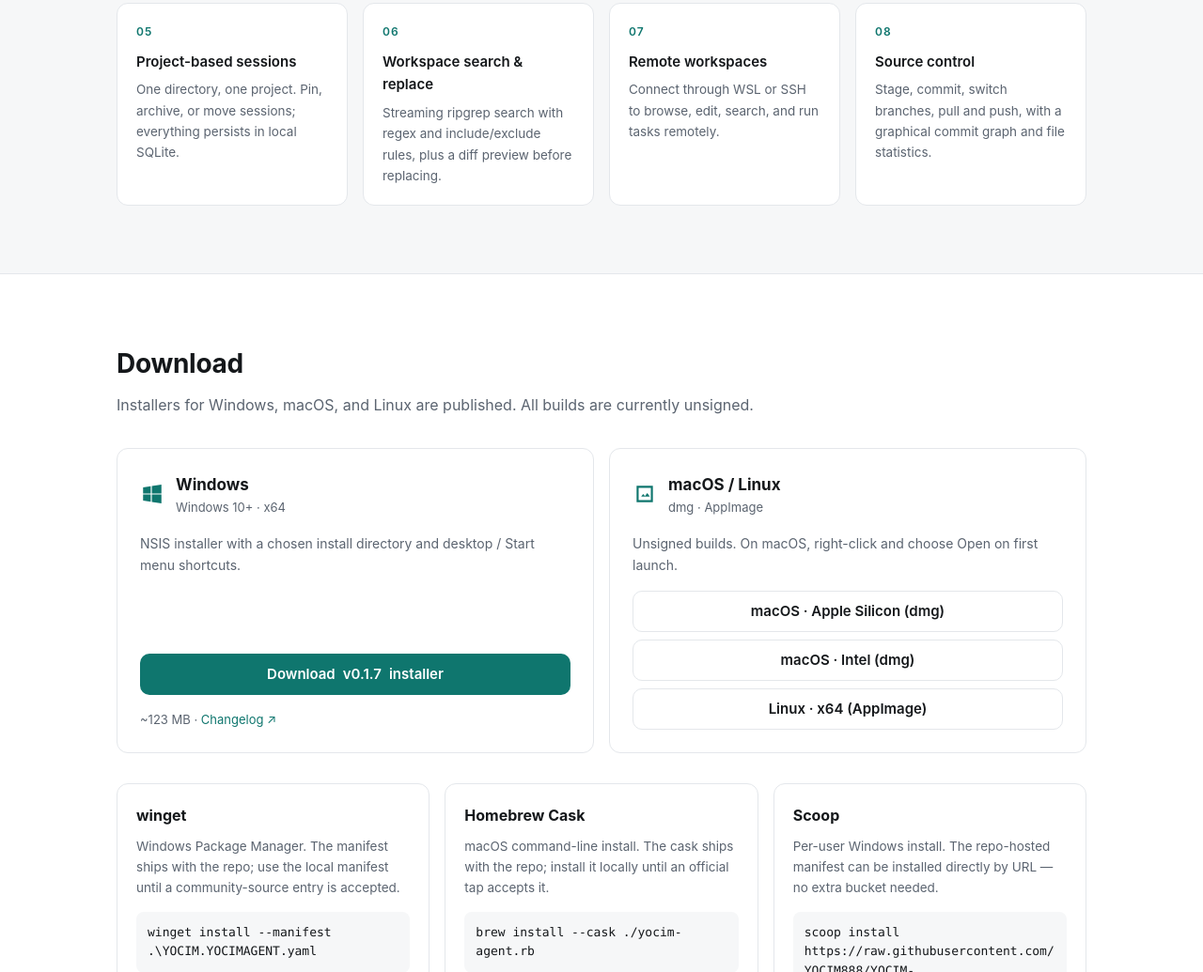
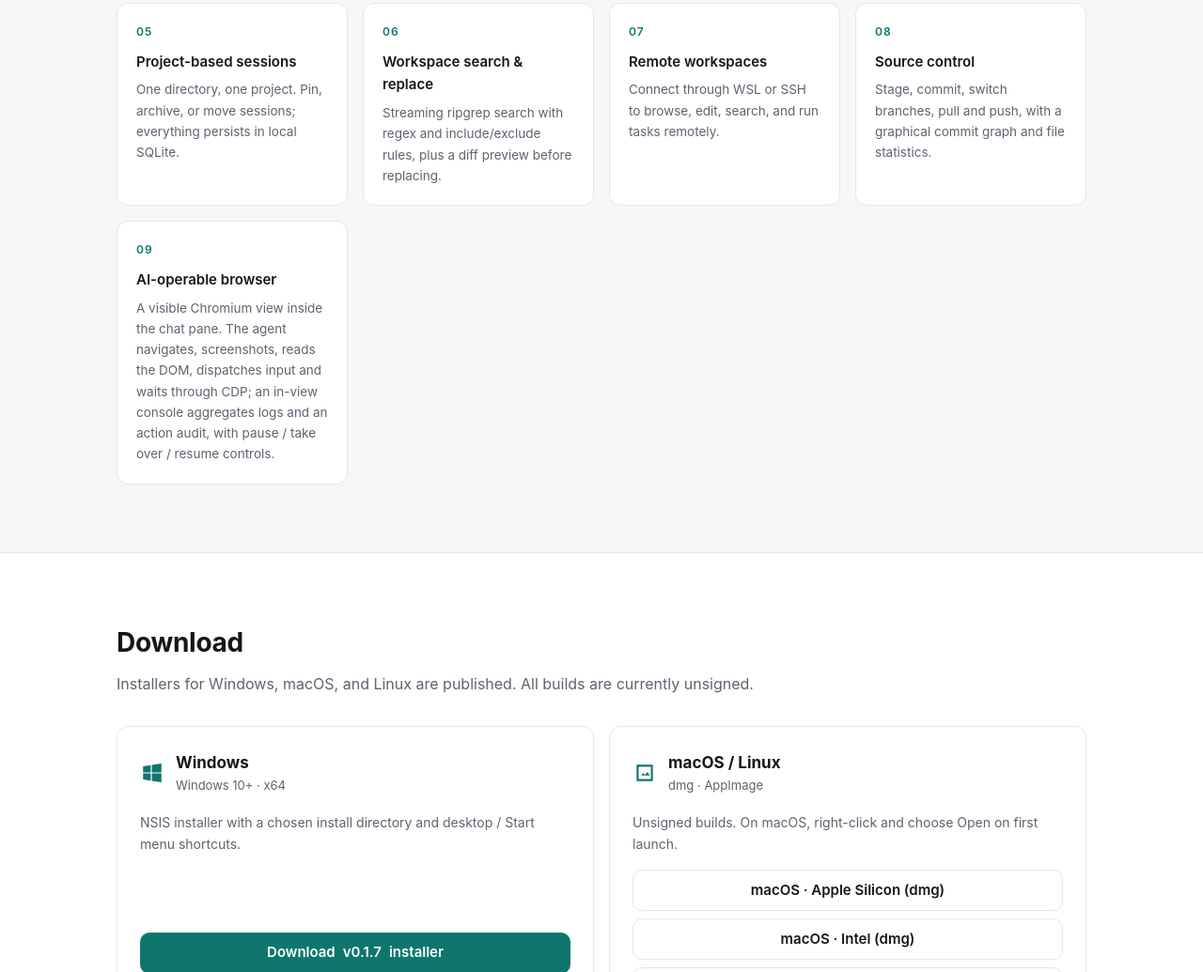
Before and after one commit to YOCIM888/YOCIM-AGENT-WEBSITE, a plain HTML site: page en/index.html in a window 1280 px wide. Shown: the part 1977-3012 px from the top of the page at 94% size. Drawn offline with Linux system fonts and the light colour scheme; no server answers.

Commit message:
docs: add AI可操作浏览器功能介绍到首页
新增中英文版本的首页卡片，介绍AI可操作浏览器的功能细节，包括CDP交互、控制台审计等特性

```diff
--- a/en/index.html
+++ b/en/index.html
@@ -247,6 +247,11 @@
               <h3>Source control</h3>
               <p>Stage, commit, switch branches, pull and push, with a graphical commit graph and file statistics.</p>
             </article>
+            <article class="card">
+              <span class="index">09</span>
+              <h3>AI-operable browser</h3>
+              <p>A visible Chromium view inside the chat pane. The agent navigates, screenshots, reads the DOM, dispatches input and waits through CDP; an in-view console aggregates logs and an action audit, with pause / take over / resume controls.</p>
+            </article>
           </div>
         </div>
       </section>
```
Also changed, not shown: index.html (+5 -0 lines).
